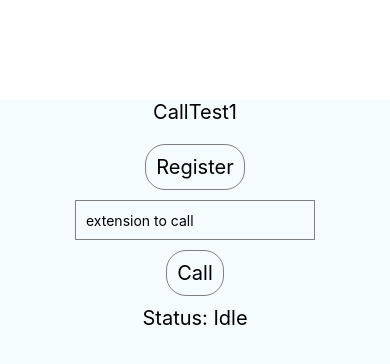
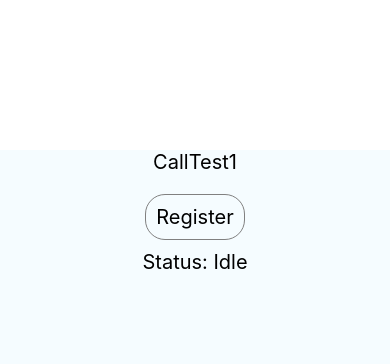
Before and after one commit to redsupertomato/calltest_sip, a React Native app: screen / in a window 390 px wide. Shown: the top 364 px of the page. Built offline with nearby package versions, Linux system fonts and the light colour scheme.

Commit message:
Validate user input.

```diff
--- a/App.js
+++ b/App.js
@@ -10,46 +10,54 @@ import sipCall from './sipHelpers/sipCall';
 
 let userAgent;
 let registerer;
-let ext;
+let ext = '';
 
 export default function App () {
   const routine = 'App';
   myLog ('\n\n\n>>>>> starting >>>>>>>>>>>>>>>>>>>>>>>>>>>>>>>>>>>>>>>>')
+
   const [status, setStatus] = useState ('Idle');
+  const [isRegistered, setIsRegistered] = useState (false);
 
-  // >>>>> Register the user.
+  // >>>>> SIP connect to server (start) and REGISTER the phone.
   const handleRegister = async () => {
     myLog (routine  + ' > handleRegister > start')
     Keyboard.dismiss();
     try {
-      userAgent = await sipStart (setStatus);
+      userAgent = await sipStart (setStatus);  // Connect to server (asterisk).
       myLog (routine + ' > handleRegister - userAgent.state: ' + userAgent.state);
-      registerer = await sipRegister (userAgent, setStatus)
+      registerer = await sipRegister (userAgent, setStatus, setIsRegistered);  // REGISTER.
       myLog (routine + ' > handleRegister - registerer.state: ' + registerer.state);
     }
     catch (err) { alert (err.message); }
   }
 
-  // >>>>> Initiate a call.
+  // >>>>> Place a call.
   const handleCall = () => {
     Keyboard.dismiss();
+    if (ext === '') { alert ('Enter an extension to call'); return; }  // Validate extension.
     sipCall (userAgent, ext, setStatus);
   }
+
   return (
     <View style={styles.page}>
       <Text style={styles.text}>CallTest1</Text>
+
       <Pressable onPress={ handleRegister } style={styles.button}>
         <Text style={styles.title}>Register</Text>
       </Pressable>
+
+      <View style={{ display: isRegistered ? 'block' : 'none'}}>
         <TextInput
           style={styles.input}
           onChangeText={(text) => {ext = text}}
           placeholder="extension to call"
           keyboardType="numeric"
         />
-        <Pressable onPress={ handleCall } disabled={(status!=='Registered')} style={styles.button}>
-        <Text style={styles.title}>Call</Text>
+        <Pressable onPress={ handleCall } style={styles.button}>
+          <Text style={styles.title}>Call</Text>
         </Pressable>
+      </View>
       <Text style={styles.text}>Status: {status}</Text>
     </View>
   )
@@ -60,7 +68,7 @@ export default function App () {
       alignItems: 'center',
       backgroundColor: '#F5FCFF',
       position: 'relative',
-      top: 100,
+      top: 150,
     },
     button: {
       marginBottom: 10,
--- a/myStuff/myStuff.js
+++ b/myStuff/myStuff.js
@@ -4,5 +4,5 @@ export const myTimeStr = () => {
 }
 
 export const myLog = (msg) => {
-  console.log ('>>>>> ' + myTimeStr () + ' ' + msg);
+  console.log ('>>> ' + myTimeStr () + ' ' + msg);
 }
--- a/sipHelpers/sipCall.js
+++ b/sipHelpers/sipCall.js
@@ -6,10 +6,10 @@ let routine = 'sipCall';
 
 const sipCall = (userAgent, ext, setStatus) => {
   myLog (routine + ' >>>>> start >>>>> Extension: '+ ext);
-  setStatus ('Preparing to call '+ ext)
+  setStatus ('Prepare to call '+ ext);
 
   // Add SIP calling (INVITE) here.
-  // Update screen status as call progresses.
+  // Update screen status as call setup progresses.
 }
 
 export default sipCall
--- a/sipHelpers/sipRegister.js
+++ b/sipHelpers/sipRegister.js
@@ -2,7 +2,7 @@ import  { Registerer }  from 'sip.js';
 
 import { myLog } from '../myStuff/myStuff.js';
 
-const sipRegister = async ( userAgent, setStatus ) => {
+const sipRegister = async ( userAgent, setStatus, setIsRegistered ) => {
   const routine = 'sipRegister ';
   myLog (routine + '>>>>> start >>>>>');
   myLog (routine + '- userAgent.state: '+ userAgent.state);
@@ -13,7 +13,10 @@ const sipRegister = async ( userAgent, setStatus ) => {
     myLog (routine + '- registering user agent');
     const registerer = new Registerer(userAgent);
     await registerer.register();
-    registerer.stateChange.addListener (() => setStatus (registerer.state))
+    registerer.stateChange.addListener (() => {
+      setStatus (registerer.state)
+      setIsRegistered (registerer.state === 'Registered');
+    })
     return registerer;
   }
   catch (err) {
```
